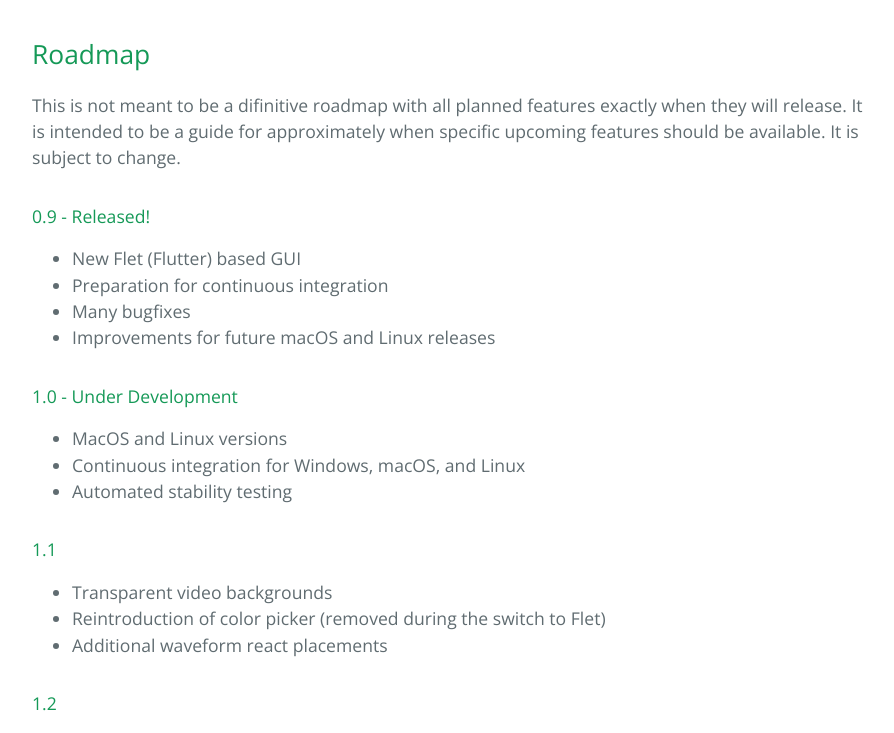
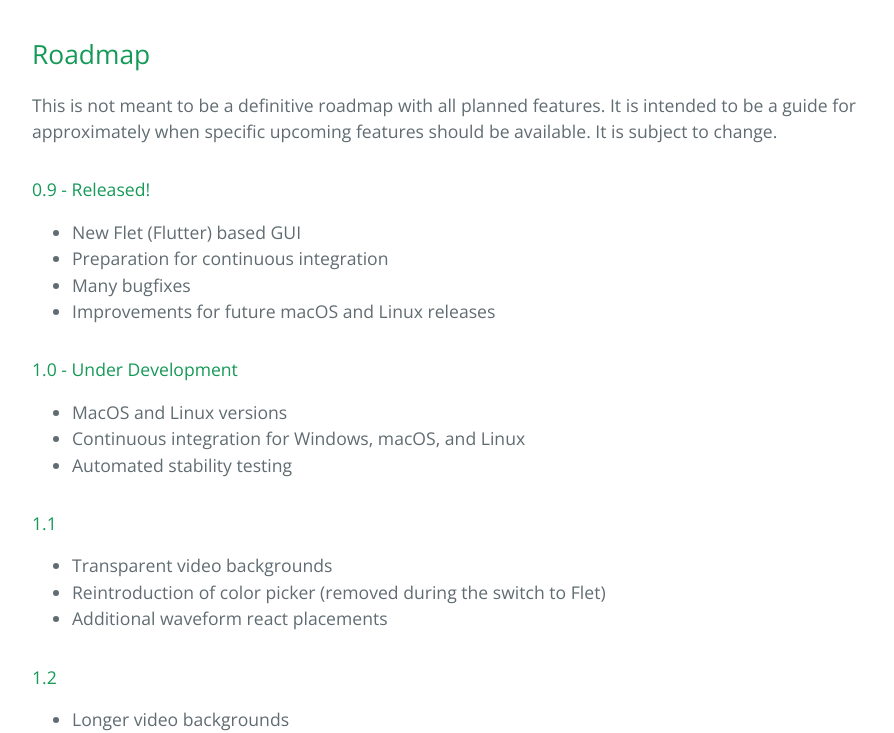
Before and after one commit to JKeller45/PySonic, a Jekyll site: the page built from index.md, in a window 1280 px wide and 900 px high, scrolled down 1752 px, cut to the strip 167-900 px from the top of the window. Shown: the whole strip, without its empty margins (192-1086 px from the left). Built offline with Jekyll 4.4.1, drawn with Linux system fonts in a browser that asks for light colours; our own code applies the rules of GitHub Pages for plain Markdown files.

Commit message:
spelling

```diff
--- a/index.md
+++ b/index.md
@@ -45,7 +45,7 @@ Simply click and you'll be redirected to YouTube:
 
 ## Roadmap
 
-This is not meant to be a difinitive roadmap with all planned features exactly when they will release. It is intended to be a guide for approximately when specific upcoming features should be available. It is subject to change.
+This is not meant to be a definitive roadmap with all planned features. It is intended to be a guide for approximately when specific upcoming features should be available. It is subject to change.
 
 #### 0.9 - Released!
 
```
